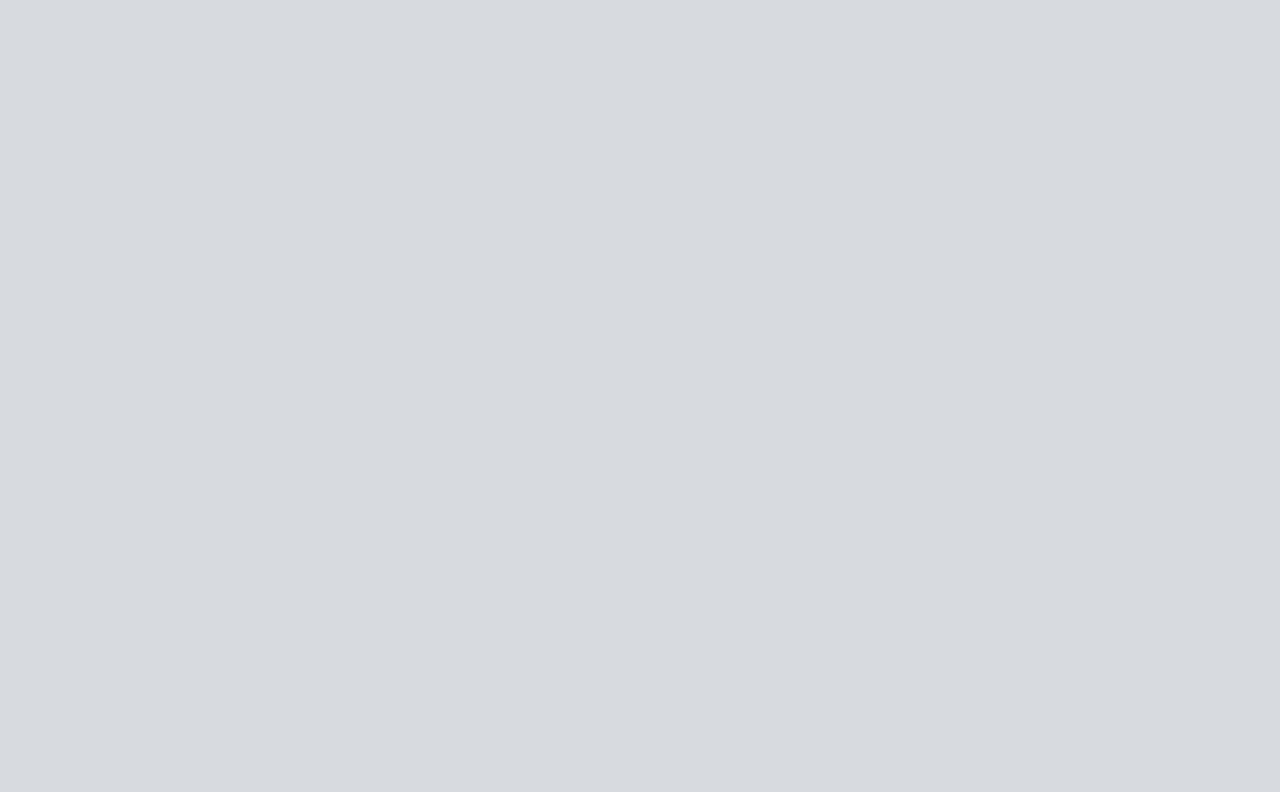
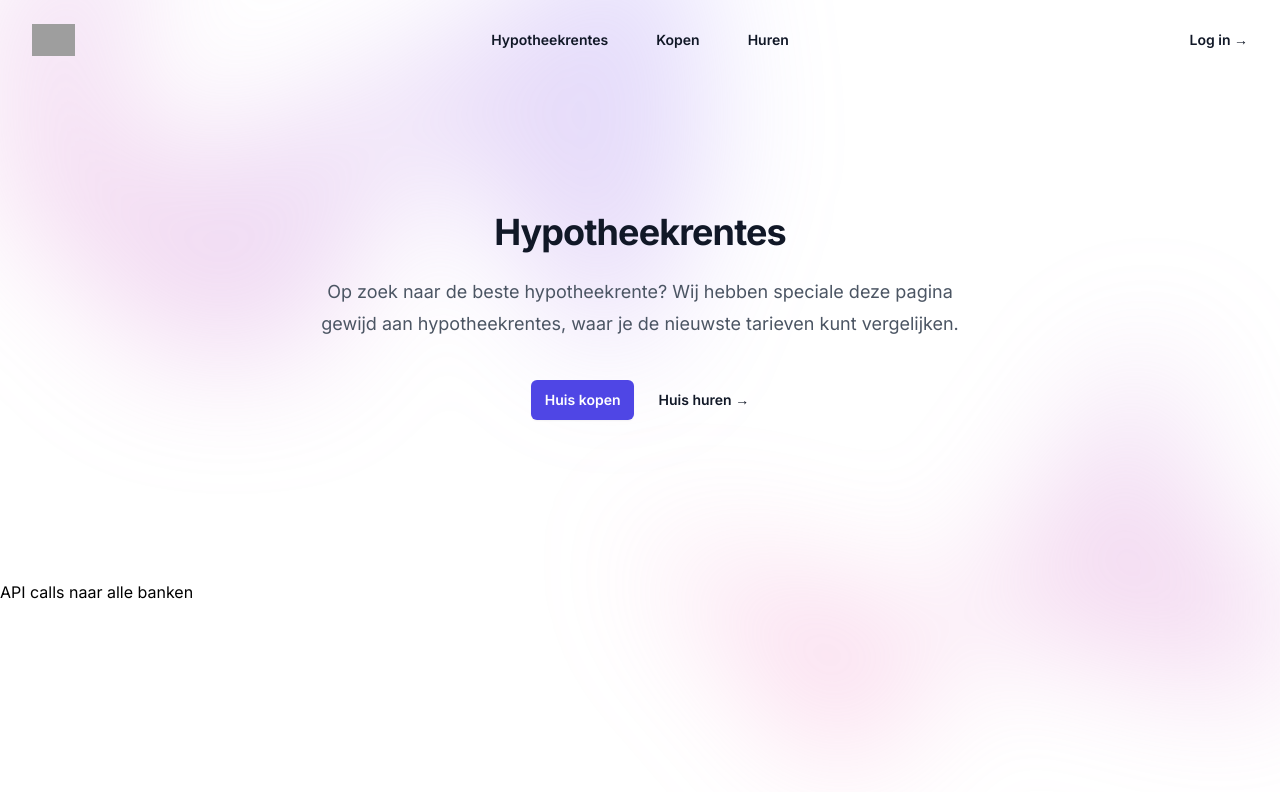
Before and after one commit to larsdeklijne/HuizenMarktData, a Next.js app: page /hypotheekrentes in a window 1280 px wide. Shown: the top 792 px of the page. Built offline with nearby package versions, Linux system fonts and the light colour scheme; grey boxes are pictures that could not be loaded.

Commit message:
created component PageIntro, added it to /hypotheekrentes

```diff
--- a/app/(home)/page.tsx
+++ b/app/(home)/page.tsx
@@ -7,11 +7,9 @@ import Navbar from "@/components/Navbar"
 export default function Home() {
   return (
     <div>
-      <Navbar></Navbar>
       <Hero>
       </Hero>
       <SectionInformation>
-
       </SectionInformation>
     </div>
   )
--- a/app/globals.css
+++ b/app/globals.css
@@ -1,27 +1,3 @@
 @tailwind base;
 @tailwind components;
 @tailwind utilities;
-
-:root {
-  --foreground-rgb: 0, 0, 0;
-  --background-start-rgb: 214, 219, 220;
-  --background-end-rgb: 255, 255, 255;
-}
-
-@media (prefers-color-scheme: dark) {
-  :root {
-    --foreground-rgb: 255, 255, 255;
-    --background-start-rgb: 0, 0, 0;
-    --background-end-rgb: 0, 0, 0;
-  }
-}
-
-body {
-  color: rgb(var(--foreground-rgb));
-  background: linear-gradient(
-      to bottom,
-      transparent,
-      rgb(var(--background-end-rgb))
-    )
-    rgb(var(--background-start-rgb));
-}
--- a/app/hypotheekrentes/page.tsx
+++ b/app/hypotheekrentes/page.tsx
@@ -1,6 +1,13 @@
+import Navbar from "@/components/Navbar"
+import PageIntro from "@/components/PageIntro"
+
 const page = () => {
   return (
-    <div></div>
+    <div>
+      <PageIntro title="Hypotheekrentes" button1="Huis kopen" button2="Huis huren"
+      href1="/kopen" href2="/huren"
+      description="Op zoek naar de beste hypotheekrente? Wij hebben speciale deze pagina gewijd aan hypotheekrentes, waar je de nieuwste tarieven kunt vergelijken."></PageIntro>
+    </div>
   )
 }
 
--- a/app/layout.tsx
+++ b/app/layout.tsx
@@ -1,6 +1,7 @@
 import type { Metadata } from 'next'
 import { Inter } from 'next/font/google'
 import './globals.css'
+import Navbar from '@/components/Navbar'
 
 const inter = Inter({ subsets: ['latin'] })
 
@@ -16,7 +17,10 @@ export default function RootLayout({
 }) {
   return (
     <html lang="en">
-      <body className={inter.className}>{children}</body>
+      <body className={inter.className}>
+      <Navbar></Navbar>
+        {children}
+      </body>
     </html>
   )
 }
--- a/components/Hero.tsx
+++ b/components/PageIntro.tsx
@@ -1,11 +1,19 @@
-"use client";
-
 import React from 'react'
 
-const hero = (props:any) => {
+type PageIntroProps = {
+    title: string,
+    description: string
+    button1: string,
+    button2: string,
+    href1: string,
+    href2: string
+}
+
+const PageIntro = ( { title, description, button1, button2, href1, href2 } : PageIntroProps) => {
   return (
-    <div className="bg-white">
-    <div className="relative isolate px-6 pt-14 lg:px-8">
+  <div>
+    <div className="bg-white h-40%">
+    <div className="relative isolate px-6 pt-5 lg:px-8">
       <div
         className="absolute inset-x-0 -top-40 -z-10 transform-gpu overflow-hidden blur-3xl sm:-top-80"
         aria-hidden="true"
@@ -18,32 +26,26 @@ const hero = (props:any) => {
           }}
         />
       </div>
-      <div className="mx-auto max-w-2xl py-32 sm:py-48 lg:py-56">
+      <div className="mx-auto max-w-2xl py-25 sm:py-40 lg:py-50">
         <div className="hidden sm:mb-8 sm:flex sm:justify-center">
-          <div className="relative rounded-full px-3 py-1 text-sm leading-6 text-gray-600 ring-1 ring-gray-900/10 hover:ring-gray-900/20">
-            Bereken wat jij kan lenen.{' '}
-            <a href="#" className="font-semibold text-indigo-600">
-              <span className="absolute inset-0" aria-hidden="true" />
-              Lees meer <span aria-hidden="true">&rarr;</span>
-            </a>
-          </div>
+
         </div>
         <div className="text-center">
-          <h1 className="text-3xl font-bold tracking-tight text-gray-900 sm:text-6xl">
-            Huizen Markt Data maakt je zoektocht naar een huis makkelijker
+          <h1 className="text-3xl font-bold tracking-tight text-gray-900 sm:text-4xl">
+            {title}
           </h1>
           <p className="mt-6 text-lg leading-8 text-gray-600">
-          Op zoek naar inzicht in de Nederlandse huizenmarkt? Je bent op de juiste plek!
+          {description}
           </p>
           <div className="mt-10 flex items-center justify-center gap-x-6">
             <a
-              href="#"
+              href={href1}
               className="rounded-md bg-indigo-600 px-3.5 py-2.5 text-sm font-semibold text-white shadow-sm hover:bg-indigo-500 focus-visible:outline focus-visible:outline-2 focus-visible:outline-offset-2 focus-visible:outline-indigo-600"
             >
-              Huis kopen
+              {button1}
             </a>
-            <a href="#" className="text-sm font-semibold leading-6 text-gray-900">
-              Huis huren <span aria-hidden="true">→</span>
+            <a href={href2} className="text-sm font-semibold leading-6 text-gray-900">
+              {button2} <span aria-hidden="true">→</span>
             </a>
           </div>
         </div>
@@ -62,7 +64,9 @@ const hero = (props:any) => {
       </div>
     </div>
   </div>
+  <h1>API calls naar alle banken</h1>
+    </div>
   )
 }
 
-export default hero
+export default PageIntro;
--- a/components/SectionInformation.tsx
+++ b/components/SectionInformation.tsx
@@ -13,7 +13,7 @@ const SectionInformation = (props:any) => {
     <section className="bg-indigo-300 text-gray-600 body-font">
         <div className="container px-5 py-24 mx-auto">
             <div className="flex flex-col text-center w-full mb-20">
-            <h1 className="text-indigo-600 sm:text-3xl text-2xl font-medium title-font mb-4 ">Huizen Markt Data</h1>
+            <h1 className="text-indigo-600 text-4xl  font-medium title-font mb-4 ">Huizen Markt Data</h1>
             <p className="lg:w-2/3 mx-auto leading-relaxed text-base text-gray-900">Huizen Markt Data is jouw one-stop-bestemming voor alle informatie en trends met betrekking tot huizen in Nederland. Of je nu een toekomstige huizenkoper, huurder of investeerder bent, wij bieden de meest actuele gegevens om je te helpen weloverwogen beslissingen te nemen.</p>
             </div>
             <div className="flex flex-wrap justify-center space-y-4 xl:space-y-0 xl:space-x-4">
@@ -28,7 +28,6 @@ const SectionInformation = (props:any) => {
                         </a>
                     </div>
                 ))}
-
             </div>
             <button className="flex mx-auto mt-16 text-white bg-indigo-600 border-0 py-2 px-8 focus:outline-none hover:bg-purple-600 rounded text-lg">Button</button>
         </div>
--- a/package.json
+++ b/package.json
@@ -11,6 +11,7 @@
   "dependencies": {
     "@headlessui/react": "^1.7.17",
     "@heroicons/react": "^2.0.18",
+    "@material-tailwind/react": "^2.1.4",
     "next": "14.0.1",
     "react": "^18",
     "react-dom": "^18"
```
Also changed, not shown: 1 other file (tests, documents, lock files or other folders). Lines whose indentation alone changed are shown as unchanged.
